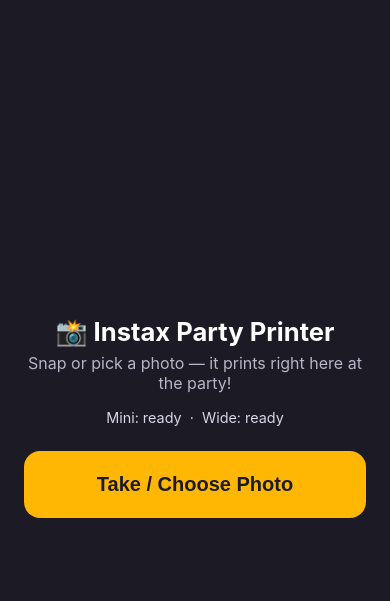
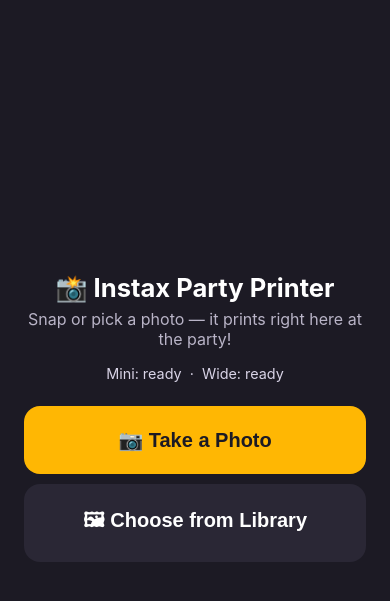
Before and after one commit to akhilbhima/Instax-Multi-User-Print, a Flask app: page / in a window 390 px wide. Shown: the top 601 px of the page. Run offline with Flask 3, Linux system fonts and the light colour scheme; parts of the project's set-up code (start-up, migrations or seed data) failed here and were passed over.

Commit message:
Split photo picker into Take a Photo / Choose from Library buttons
The bare `capture` attribute forced the camera on phones with no way to
pick from the library. Two inputs now: one with capture=environment, one
without.

Co-Authored-By: Claude Fable 5 <noreply@anthropic.com>

```diff
--- a/templates/index.html
+++ b/templates/index.html
@@ -45,10 +45,17 @@
   <h1>📸 Instax Party Printer</h1>
   <p class="sub">Snap or pick a photo — it prints right here at the party!</p>
   <div id="film-status"></div>
-  <button class="big-btn" id="pick-btn" onclick="document.getElementById('file').click()">
-    Take / Choose Photo
+  <button class="big-btn" id="pick-btn" onclick="document.getElementById('camera').click()">
+    📷 Take a Photo
   </button>
-  <input type="file" id="file" accept="image/*" capture class="hidden">
+  <button class="big-btn" id="library-btn" style="background:#2a2735;color:#fff"
+          onclick="document.getElementById('file').click()">
+    🖼 Choose from Library
+  </button>
+  <!-- `capture` forces the camera; the second input omits it so the
+       photo-library picker opens instead -->
+  <input type="file" id="camera" accept="image/*" capture="environment" class="hidden">
+  <input type="file" id="file" accept="image/*" class="hidden">
 </div>
 
 <div class="step hidden" id="step-format">
@@ -80,6 +87,7 @@
 
 <script>
   var fileInput = document.getElementById('file');
+  var cameraInput = document.getElementById('camera');
   var currentFile = null;
 
   function show(id) {
@@ -88,13 +96,15 @@
     });
   }
 
-  fileInput.addEventListener('change', function () {
-    if (!fileInput.files.length) return;
-    currentFile = fileInput.files[0];
+  function onPicked(input) {
+    if (!input.files.length) return;
+    currentFile = input.files[0];
     document.getElementById('preview').src = URL.createObjectURL(currentFile);
     document.getElementById('error').textContent = '';
     show('step-format');
-  });
+  }
+  fileInput.addEventListener('change', function () { onPicked(fileInput); });
+  cameraInput.addEventListener('change', function () { onPicked(cameraInput); });
 
   function upload(fmt) {
     if (!currentFile) { reset(); return; }
@@ -127,6 +137,7 @@
   function reset() {
     currentFile = null;
     fileInput.value = '';
+    cameraInput.value = '';
     show('step-pick');
   }
 
```
Also changed, not shown: cloud/app/page.js (+12 -2 lines).
